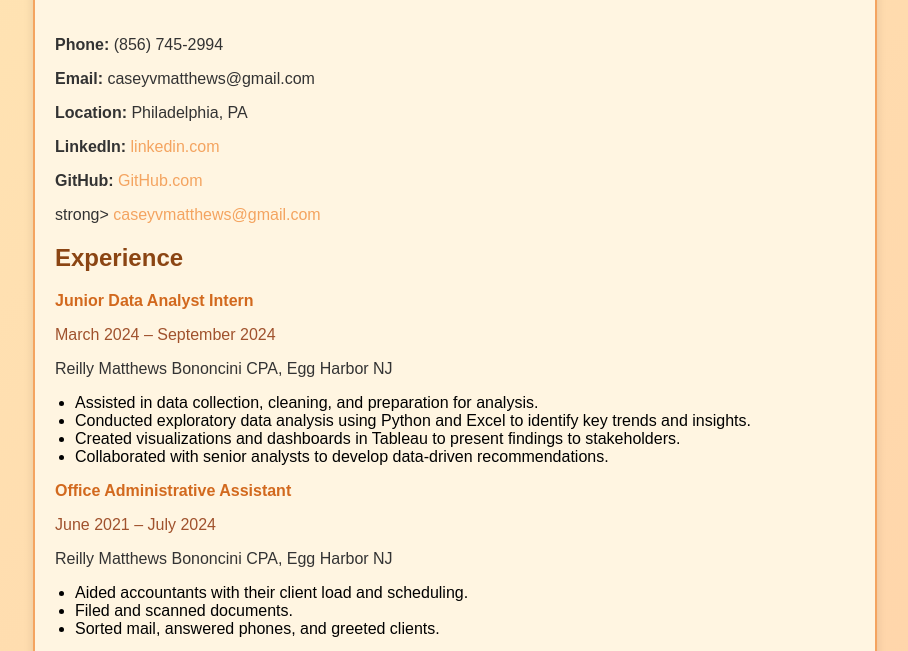
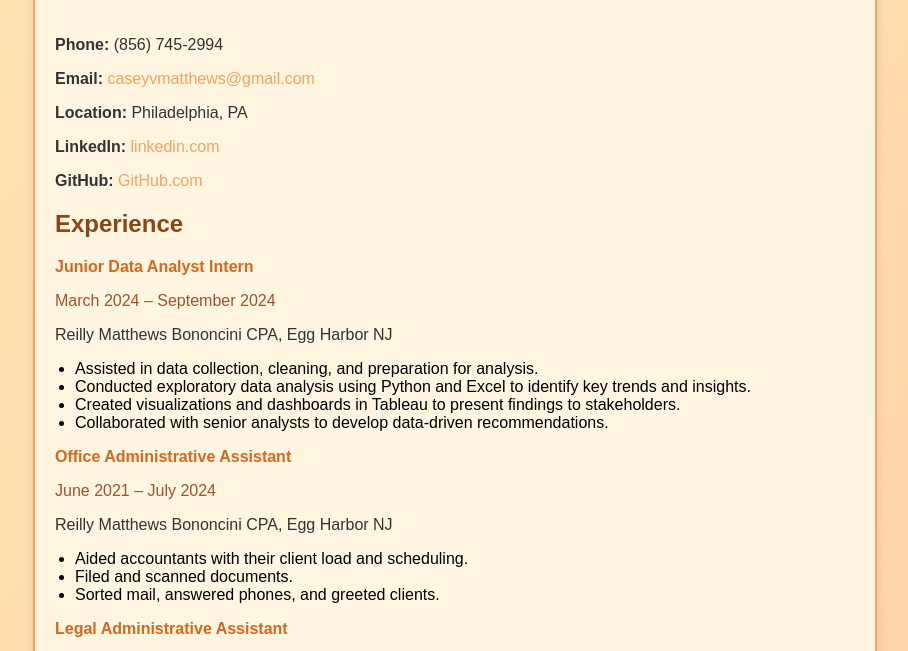
Before and after one commit to mattcat1221/Resume, a plain HTML site: page index.html in a window 1280 px wide. Shown: the part 138-789 px from the top of the page, without its empty margins (185-1093 px from the left). Drawn offline with Linux system fonts and the light colour scheme.

Commit message:
Update index.html

```diff
--- a/index.html
+++ b/index.html
@@ -71,11 +71,11 @@
 
         <div class="contact-info">
             <p><strong>Phone:</strong> (856) 745-2994</p>
-            <p><strong>Email:</strong> caseyvmatthews@gmail.com</p>
+            <p><strong>Email:</strong> <a href="mailto:caseyvmatthews@gmail.com">caseyvmatthews@gmail.com</a></p>
             <p><strong>Location:</strong> Philadelphia, PA</p>
             <p><strong>LinkedIn:</strong> <a href="https://www.linkedin.com/in/catherine-matthews-110337232/" target="_blank" rel="noopener noreferrer">linkedin.com</a></p>
             <p><strong>GitHub:</strong> <a href="https://github.com/mattcat1221" target="_blank" rel="noopener noreferrer">GitHub.com</a></p>
-            <p>strong><Email:</strong> <a href="mailto:caseyvmatthews@gmail.com">caseyvmatthews@gmail.com</a></p>
+
         </div>
 
         <div class="section">
```
